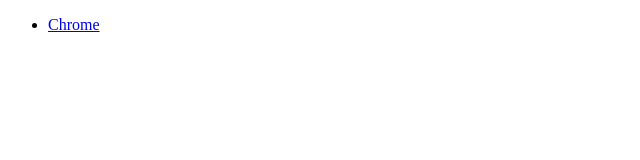
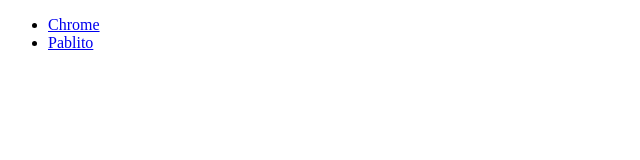
Before and after one commit to kant003/refranescolaboracion, a plain HTML site: page index.html in a window 1280 px wide. Shown: the full height of the page, 0-640 px from the left. Drawn offline with Linux system fonts and the light colour scheme.

Commit message:
add pablo.md

```diff
--- a/index.html
+++ b/index.html
@@ -9,6 +9,7 @@
 <body>
     <ul>
         <li>  <a href="chrome.html"> Chrome </a> </li>
+        <li> <a href="Pablo.md"> Pablito </a> </li>
     </ul>
 </body>
 </html>
```
